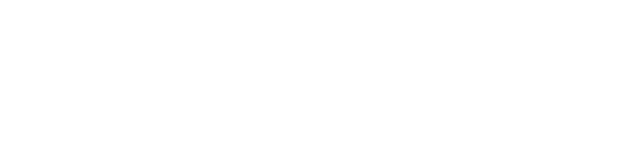
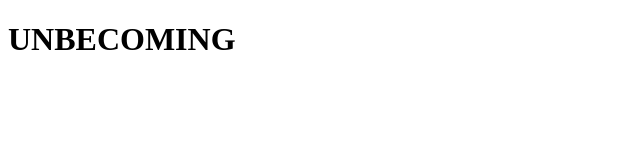
Before and after one commit to Deemaculate/unbecoming-film, a plain HTML site: page unbecoming.html in a window 1280 px wide. Shown: the whole page, without its empty margins (0-640 px from the left). Drawn offline with Linux system fonts and the light colour scheme.

Commit message:
Added Unbecoming h1 tag

```diff
--- a/unbecoming.html
+++ b/unbecoming.html
@@ -7,6 +7,7 @@
     <title>Unbecoming</title>
 </head>
 <body>
+    <h1>UNBECOMING</h1>
 
 
 
```
